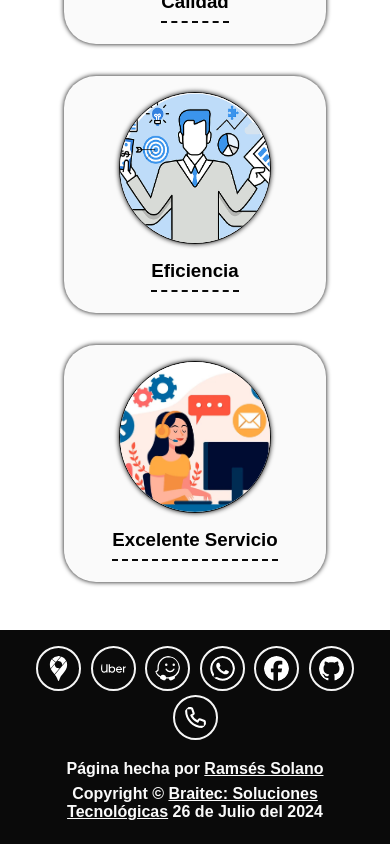
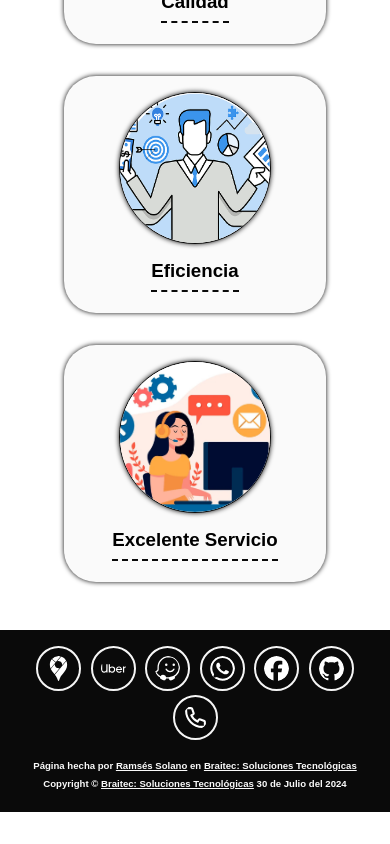
Before and after one commit to sh4dow18/braitec, a Next.js app: page / in a window 390 px wide. Shown: the part 3765-4609 px from the top of the page. After the commit the page ends 4577 px from the top, so only its background shows below. Built offline with nearby package versions, Linux system fonts and the light colour scheme.

Commit message:
fix: credits information and responsiveness
Add Braitec in Creator's Signature and Improve Responsiveness

```diff
--- a/src/app/layout.tsx
+++ b/src/app/layout.tsx
@@ -79,7 +79,10 @@ export default function RootLayout({
             {/* Creator's Signature */}
             <p>
               Página hecha por{" "}
-              <Link href="https://digital-me.vercel.app">Ramsés Solano</Link>
+              <Link href="https://digital-me.vercel.app">Ramsés Solano</Link> en{" "}
+              <Link href="https://braitec.vercel.app">
+                Braitec: Soluciones Tecnológicas
+              </Link>
             </p>
             {/* Braitec Copyright */}
             <p>
@@ -88,7 +91,7 @@ export default function RootLayout({
                 Braitec: Soluciones Tecnológicas
               </Link>{" "}
               {/* Last Update */}
-              26 de Julio del 2024
+              30 de Julio del 2024
             </p>
           </FooterSection>
         </footer>
--- a/src/stylesheets/layout/footer/footer-section.css
+++ b/src/stylesheets/layout/footer/footer-section.css
@@ -75,7 +75,7 @@
   }
 }
 
-@media screen and (max-width: 1525px) {
+@media screen and (max-width: 1575px) {
   /* Main Classes Styles */
   /* Sorted Alphabetically */
 
@@ -92,3 +92,27 @@
     text-align: center;
   }
 }
+@media screen and (max-width: 641px) {
+  .footer-credits-section {
+    margin-inline: 0.5rem;
+    font-size: 0.8rem;
+  }
+}
+@media screen and (max-width: 484px) {
+  .footer-credits-section {
+    margin-inline: 0;
+    font-size: 0.7rem;
+  }
+}
+@media screen and (max-width: 414px) {
+   .footer-credits-section {
+    margin-inline: 0.1rem;
+    font-size: 0.6rem;
+  }
+}
+@media screen and (max-width: 363px) {
+  .footer-credits-section {
+   margin-inline: 0.2rem;
+   font-size: 0.5rem;
+ }
+}
```
